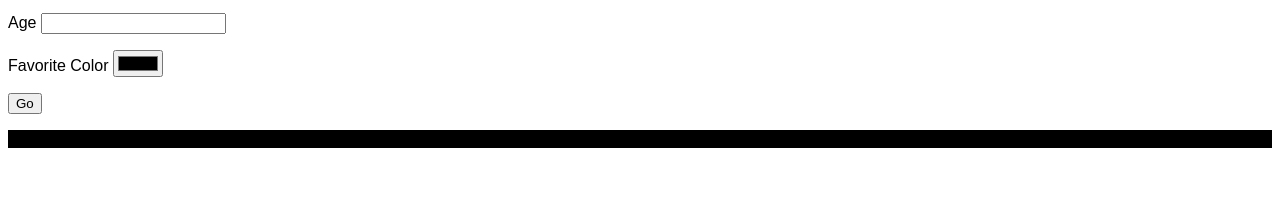
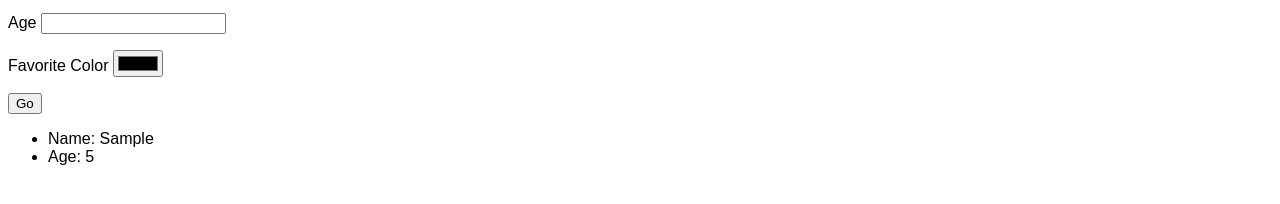
Before and after one commit to ritisachdeva/user-directory, a plain HTML site: page index.html in a window 1280 px wide. Both pictures are taken after typing "Sample", "5" into the empty fields and a click on the button "Go". Shown: the part 104-308 px from the top of the page. Drawn offline with Linux system fonts and the light colour scheme.

Commit message:
Display user in an unordered list

```diff
--- a/index.js
+++ b/index.js
@@ -13,11 +13,20 @@ const handleSubmit = function(ev){
     const age = f.age.value
     const favoriteColor = f.favoriteColor.value
 
-    const p = document.createElement('p')
-    p.textContent = `${userName}, ${age}`
-    p.style.backgroundColor = favoriteColor
 
-    users.appendChild(p)
+
+    const nameItem = document.createElement('li')
+    nameItem.textContent = `Name: ${userName}`
+
+    const ageItem = document.createElement('li')
+    ageItem.textContent = `Age: ${age}`
+
+
+    const list = document.createElement('ul')
+    list.appendChild(nameItem)
+    list.appendChild(ageItem)
+
+    users.appendChild(list)
 
 
     f.reset()
```
Also changed, not shown: index.html (+3 -1 lines).
